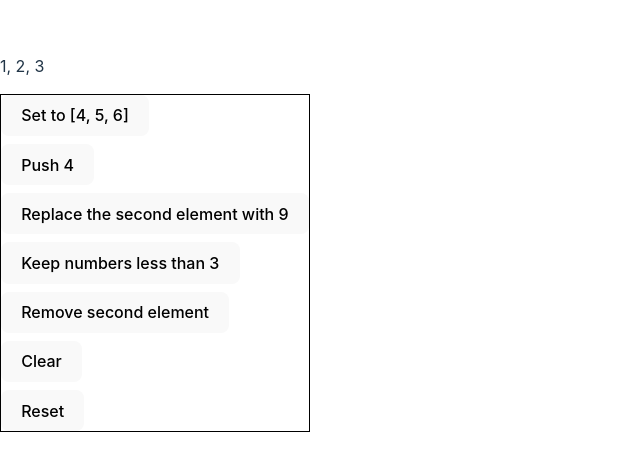
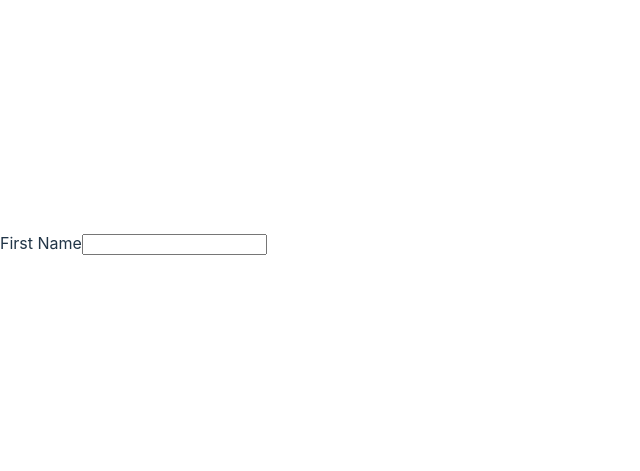
Before and after one commit to suckitfa/react-simpliied-beginner-code, a React (Vite) app: page / in a window 1280 px wide. Shown: the part 157-628 px from the top of the page, without its empty margins (0-640 px from the left). Built offline with nearby package versions, Linux system fonts and the light colour scheme.

Commit message:
feat: useLocalStorage

```diff
--- a/src/App.jsx
+++ b/src/App.jsx
@@ -25,6 +25,7 @@ import TestUseCallback from './components/TestUseCallback'
 import SelfHooks from './components/SelfHooks'
 import TestUseFetch from './components/TestUseFetch'
 import TestUseArray from './components/TestUseArray'
+import TestUseLocalStorage from './components/TestUseLocalStorage'
 function App() {
   const todos = [
   ]
@@ -64,7 +65,8 @@ function App() {
       {/* <TestUseCallback></TestUseCallback> */}
       {/* <SelfHooks></SelfHooks> */}
       {/* <TestUseFetch></TestUseFetch> */}
-      <TestUseArray></TestUseArray>
+      {/* <TestUseArray></TestUseArray> */}
+      <TestUseLocalStorage></TestUseLocalStorage>
     </div>
   )
 }
--- /dev/null
+++ b/src/components/TestUseLocalStorage.jsx
@@ -0,0 +1,58 @@
+import useLocalStorage from '../hooks/useLocalStorage.js'
+function App() {
+    const [firstName, setFirstName] = useLocalStorage("FIRST_NAME", "")
+
+    // Bonus:
+    // const [lastName, setLastName] = useLocalStorage("LAST_NAME", () => {
+    //   return "Default"
+    // })
+
+    // Bonus:
+    // const [hobbies, setHobbies] = useLocalStorage("HOBBIES", [
+    //   "Programming",
+    //   "Weight Lifting",
+    // ])
+
+    return (
+        <>
+            <div
+            >
+                <label>First Name</label>
+                <input
+                    type="text"
+                    value={firstName}
+                    onChange={e => setFirstName(e.target.value)}
+                />
+            </div>
+
+            {/* Bonus: */}
+            {/* <div
+          style={{
+            display: "flex",
+            flexDirection: "column",
+            alignItems: "flex-start",
+            marginBottom: "1rem",
+          }}
+        >
+          <label>Last Name</label>
+          <input
+            type="text"
+            value={lastName}
+            onChange={e => setLastName(e.target.value)}
+          />
+        </div> */}
+
+            {/* Bonus: */}
+            {/* <div>{hobbies.join(", ")}</div>
+        <button
+          onClick={() =>
+            setHobbies(currentHobbies => [...currentHobbies, "New Hobby"])
+          }
+        >
+          Add Hobby
+        </button> */}
+        </>
+    )
+}
+
+export default App
--- /dev/null
+++ b/src/hooks/useLocalStorage.js
@@ -0,0 +1,25 @@
+import { useEffect, useState } from "react"
+
+export default function useLocalStorage(key, initVal) {
+    const [value, setValue] = useState(initVal)
+
+    // pulled the value from the inital load from the localStorage
+    useEffect(() => {
+        const localVal = localStorage.getItem(key)
+        if (localVal) {
+            setValue(localVal)
+        } else {
+            return initVal
+        }
+    }, [])
+
+    // when value change store it into the localStorage
+    useEffect(() => {
+        localStorage.setItem(key, value)
+    }, [value])
+
+    return [
+        value,
+        setValue
+    ]
+}
```
